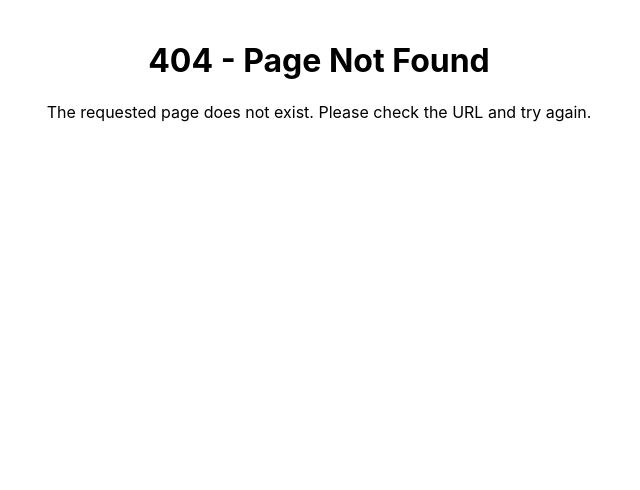
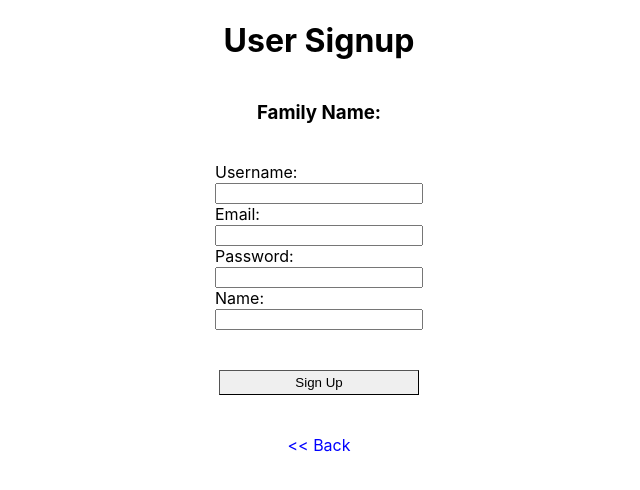
Before and after one commit to tonantr/warranty-track-share, a React (Create React App) app in the folder frontend/: page /usersignup in a window 1280 px wide. Before the commit this address had no page. Shown: the top 490 px of the page, without its empty margins (321-961 px from the left). Built offline with nearby package versions, Linux system fonts and the light colour scheme.

Commit message:
add a family search component

```diff
--- a/frontend/src/RouteConfig.js
+++ b/frontend/src/RouteConfig.js
@@ -5,7 +5,10 @@ import NotFound from './components/NotFound';
 import Dashboard from './components/Dashboard';
 import Home from './components/Home';
 import Login from './components/Login';
-import Signup from './components/Signup';
+import UserSignup from './components/UserSignup';
+import FamilySignup from './components/FamilySignup'
+import FamilySearch from './components/FamilySearch';
+
 
 function RouteConfig() {
   return (
@@ -13,7 +16,9 @@ function RouteConfig() {
       <Route path="/" element={<Home />} />
       <Route exact path="/dashboard" element={<Dashboard />} />
       <Route exact path="/login" element={<Login />} />
-      <Route exact path="/signup" element={<Signup />} />
+      <Route exact path="/usersignup" element={<UserSignup />} />
+      <Route exact path="/familysignup" element={<FamilySignup />} />
+      <Route exact path="/familysearch" element={<FamilySearch />} />
       <Route path="*" element={<NotFound />} />
     </Routes>
   );
--- /dev/null
+++ b/frontend/src/components/FamilySearch.js
@@ -0,0 +1,55 @@
+import React, { useState } from "react";
+import { useNavigate } from "react-router-dom";
+
+function FamilySearch() {
+    const [familyname, setFamilyName] = useState('');
+    const [responseMessage, setResponseMessage] = useState('');
+    const navigate = useNavigate();
+
+    const searchFamily = () => {
+        fetch('http://127.0.0.1:5555/familysearch', {
+            method: 'POST',
+            headers: {
+                'Content-Type': 'application/json',
+            },
+            body: JSON.stringify({ name: familyname }),
+        })
+            .then((response) => response.json())
+            .then((data) => {
+                if (data.message === 'Exist') {
+                    navigate(`/usersignup?family_id=${data.id}&family_name=${data.name}`)
+                } else {
+                    setResponseMessage(data.message)
+                }
+            })
+            .catch((error) => {
+                setResponseMessage('Error during searching')
+                console.log(error);
+            })
+    }
+    return (
+        <div className="container">
+            <h1>Family Search</h1>
+            <div>
+                <input
+                    type="text"
+                    id="name"
+                    value={familyname}
+                    onChange={(e) => setFamilyName(e.target.value)}
+                    placeholder="Enter family name"
+                    className="input-field"
+                />
+                <button onClick={searchFamily}>Search</button>
+            </div>
+            <br/>
+            <div className="response-message">
+                {responseMessage}
+            </div>
+
+            <br/>
+            <a href="/" className="custom-back-link"><span>Back</span></a>
+        </div>
+    );
+}
+
+export default FamilySearch
--- /dev/null
+++ b/frontend/src/components/FamilySignup.js
@@ -0,0 +1,65 @@
+import React, { useState } from "react";
+import { useNavigate } from "react-router-dom";
+
+function FamilySignup() {
+    const [name, setName] = useState('');
+    const [responseMessage, setResponseMessage] = useState('');
+    const navigate = useNavigate();
+
+    const handleSubmit = (e) => {
+        e.preventDefault();
+
+        fetch('http://127.0.0.1:5555/familysignup', {
+            method: 'POST',
+            headers: {
+                'Content-Type': 'application/json',
+            },
+            body: JSON.stringify({ name })
+        })
+            .then((response) => response.json())
+            .then((data) => {
+                if (data.message === 'Successful') {
+                    navigate(`/usersignup?family_id=${data.family_id}&family_name=${data.family_name}`);
+                } else {
+                    setResponseMessage(data.message);
+                }
+            })
+            .catch((error) => {
+                setResponseMessage('Error during registration')
+                console.log(error)
+            });
+    };
+
+    return (
+        <div className="container">
+            <h1>Family Signup</h1>
+            <form onSubmit={handleSubmit}>
+                <label htmlFor="name">Name:</label>
+                <br/>
+                <input
+                    type="text"
+                    id="name"
+                    name="name"
+                    value={name}
+                    onChange={(e) => setName(e.target.value)}
+                    required
+                    className="input-field"
+                />
+                <br/><br/>
+                <div className="button-container">
+                    <button type="submit" className="custom-button">Sign Up</button>
+                </div>
+            </form>
+
+            <br/>
+            <div className="response-message">
+                {responseMessage}
+            </div>
+
+            <br/>
+            <a href="/" className="custom-back-link"><span>Back</span></a>
+        </div>
+    )
+}
+
+export default FamilySignup
--- a/frontend/src/components/Home.js
+++ b/frontend/src/components/Home.js
@@ -1,9 +1,19 @@
 import React from 'react';
+// import { useNavigate } from 'react-router-dom';
 
 
 function Home() {
+  // const isFamilySignupEnabled = false;
+  // const navigate = useNavigate()
+
+  // const handleFamilySignupClick = () => {
+  //   if (isFamilySignupEnabled) {
+  //     navigate('/familysignup')
+  //   }
+  // }
+
   return (
-    <div className="home-container">
+    <div className="container">
       <header>
         <h1>Warranty Track Share</h1>
       </header>
@@ -11,7 +21,14 @@ function Home() {
       <nav>
         <ul>
           <li><a href="/login">Login</a></li>
-          <li><a href="/signup">Signup</a></li>
+          <li><a href="/familysignup">Signup</a></li>
+          <li><a href="/familysearch">Search</a></li>
+          {/* <li>
+            <a
+              href="/familysignup"
+              onClick={handleFamilySignupClick}
+              style={{ pointerEvents: isFamilySignupEnabled ? 'auto' : 'none', color: isFamilySignupEnabled ? 'inherit' : 'gray' }}>Family Signup</a>
+          </li> */}
         </ul>
       </nav>
 
--- a/frontend/src/components/Login.js
+++ b/frontend/src/components/Login.js
@@ -1,5 +1,5 @@
 import React, { useState } from "react";
-import { redirect, useNavigate } from 'react-router-dom';
+import { useNavigate } from 'react-router-dom';
 
 
 function Login() {
@@ -20,9 +20,10 @@ function Login() {
         })
             .then((response) => response.json())
             .then((data) => {
-                setResponseMessage(data.message);
-                if (data.message === 'login successful') {
+                if (data.message === 'Successful') {
                     navigate("/dashboard");
+                } else {
+                    setResponseMessage(data.message);
                 }
             })
             .catch((error) => {
@@ -31,7 +32,7 @@ function Login() {
             });
     };
     return (
-        <div className="login-container">
+        <div className="container">
             <h1>Login</h1>
             <form onSubmit={handleSubmit}>
                 <label htmlFor="username">Username:</label>
@@ -64,7 +65,7 @@ function Login() {
             </form>
 
             <br/>
-            <div className="response-message" style={{color: 'red'}}>
+            <div className="response-message">
                 {responseMessage}
             </div>
 
--- a/frontend/src/components/Signup.js
+++ b/frontend/src/components/UserSignup.js
@@ -1,19 +1,31 @@
-import React, { useState } from 'react';
+import React, { useEffect, useState } from 'react';
+import { useLocation, useNavigate } from 'react-router-dom';
 
-function Signup() {
+function UserSignup() {
     const [formData, setFormData] = useState({
         username: '',
         email: '',
         password: '',
         name: '',
-        family_id: '',
-        responseMessage: '',
+        family_id: ''
     });
+
+    const [responseMessage, setResponseMessage] = useState('');
+    const location = useLocation();
+    const navigate = useNavigate();
+    const familyId = new URLSearchParams(location.search).get("family_id")
+    const familyName = new URLSearchParams(location.search).get("family_name")
+
+    useEffect(() => {
+        if (familyId) {
+            setFormData({ ...formData, family_id: familyId });
+        }
+    }, [familyId]);
 
     const handleSubmit = (e) => {
         e.preventDefault();
 
-        fetch('http://127.0.0.1:5555/signup', {
+        fetch('http://127.0.0.1:5555/usersignup', {
             method: 'POST',
             headers: {
                 'Content-Type': 'application/json',
@@ -22,17 +34,23 @@ function Signup() {
         })
             .then((response) => response.json())
             .then((data) => {
-                setFormData({ ...formData, responseMessage: data.message });
+                if (data.message === "Successful") {
+                    navigate("/login");
+                } else {
+                    setResponseMessage(data.message);
+                }
             })
             .catch((error) => {
-                setFormData({ ...formData, responseMessage: 'Error during registration.' });
-                console.error('Error during registration:', error);
+                setResponseMessage('Error during registration')
+                console.log(error);
             });
     };
 
     return (
-        <div className='signup-container'>
-            <h1>Sign Up</h1>
+        <div className='container'>
+            <h1>User Signup</h1>
+            <h3>Family Name: {familyName}</h3>
+            <br/>
             <form onSubmit={handleSubmit}>
                 <label htmlFor="username">Username:</label>
                 <br />
@@ -90,7 +108,7 @@ function Signup() {
 
                 <br />
 
-                <label htmlFor="family_id">Family ID:</label>
+                <label htmlFor="family_id" style={{display: 'none'}}>Family ID:</label>
                 <br />
                 <input
                     type="number"
@@ -100,16 +118,18 @@ function Signup() {
                     onChange={(e) => setFormData({ ...formData, family_id: e.target.value })}
                     required
                     className='input-field'
+                    style={{display: 'none'}}
                 />
-                <br /> <br />
+
+                <br />
                 <div className='button-container'>
                     <button type="submit" className='custom-button'>Sign Up</button>
                 </div>
             </form>
 
             <br />
-            <div className='response-message' style={{color: 'red'}}>
-                {formData.responseMessage}
+            <div className='response-message'>
+                {responseMessage}
             </div>
 
             <br />
@@ -118,4 +138,4 @@ function Signup() {
     );
 }
 
-export default Signup;
+export default UserSignup;
--- a/frontend/src/index.css
+++ b/frontend/src/index.css
@@ -12,21 +12,11 @@ code {
     monospace;
 }
 
-.login-container {
-  display: flex;
-  flex-direction: column;
-  align-items: center;
-  justify-content: center;
+a {
+  text-decoration: none;
 }
 
-.signup-container {
-  display: flex;
-  flex-direction: column;
-  align-items: center;
-  justify-content: center;
-}
-
-.home-container {
+.container {
   display: flex;
   flex-direction: column;
   align-items: center;
@@ -35,6 +25,10 @@ code {
 
 .input-field {
   width: 200px;
+}
+
+.response-message {
+  color: red;
 }
 
 .button-container {
```
Also changed, not shown: 2 other files (tests, documents, lock files or other folders).
